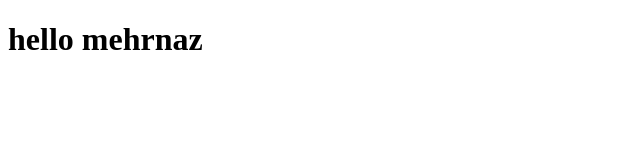
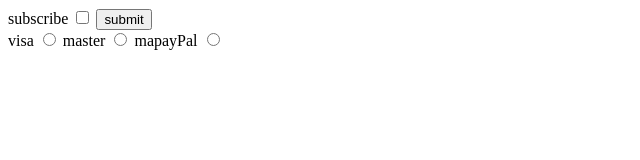
Before and after one commit to mehrnazpishyar/Update-JavaScript-knowledge, a plain HTML site: page simple js/index.html in a window 1280 px wide. Shown: the whole page, without its empty margins (0-640 px from the left). Drawn offline with Linux system fonts and the light colour scheme.

Commit message:
checkbox & radioButton

```diff
--- a/simple js/index.html
+++ b/simple js/index.html
@@ -7,7 +7,32 @@
     <title>Document</title>
 </head>
 <body>
-    <h1>hello mehrnaz</h1>
+    <!-- <div>
+        <label>type your name</label>
+        <input id="text" />
+        <button id="btn">submit</button>
+        <br/>
+        <p id="write"></p>
+    </div> -->
+
+
+    <!-- when press label selected checkbox -->
+    <div>
+        <label for="myCheckBox">subscribe</label>
+        <input type="checkbox" id="myCheckBox">
+        <button id="btnn">submit</button>
+    </div>
+
+<div>
+    <label for="visaBtn">visa</label>
+    <input type="radio" name="card" id="visaBtn">
+    <label for="masterBtn">master</label>
+    <input type="radio" name="card" id="masterBtn">
+    <label for="payPalBtn">mapayPal</label>
+    <input type="radio" name="card" id="payPalBtn">
+</div>
+
+
 </body>
 
 <script src="index.js"></script>
--- a/simple js/index.js
+++ b/simple js/index.js
@@ -31,16 +31,34 @@
 // }
 
 function greet() {
-    console.log("hellooooo every body")
+    // console.log("hellooooo every body")
 }
 greet();
 
 
 const hello=()=>{
-    console.log("azizam salaaam")
+    // console.log("azizam salaaam")
 }
 hello();
 
 
 const hello2 = (a,b) => a+b;
-console.log(hello(2,3))
+// console.log(hello(2,3))
+
+//---------------------------------------------------
+
+// document.getElementById("btn").onclick = function(){
+//     document.getElementById("write").innerHTML=document.getElementById("text").value
+// }
+
+//----------------------------------------------
+const btnn= document.getElementById("btnn").onclick = function(){
+    const myCheckBox = document.getElementById("myCheckBox")
+
+    if (myCheckBox.checked) {
+        console.log("you are submited!")
+    }
+    else {
+        console.log("you are Not submited!")
+    }
+}
```
